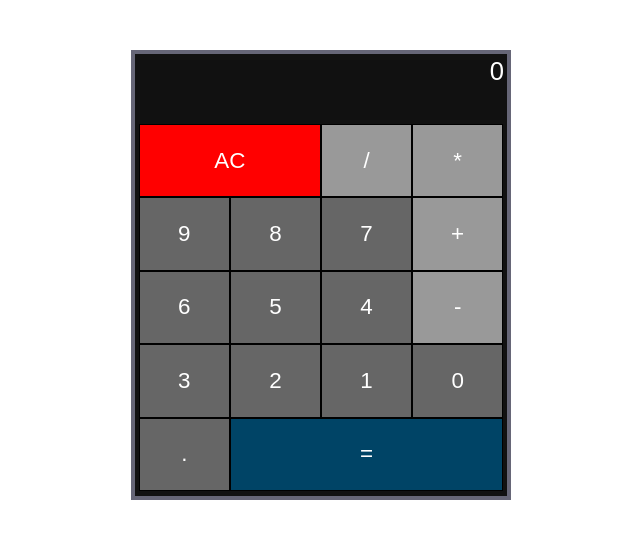
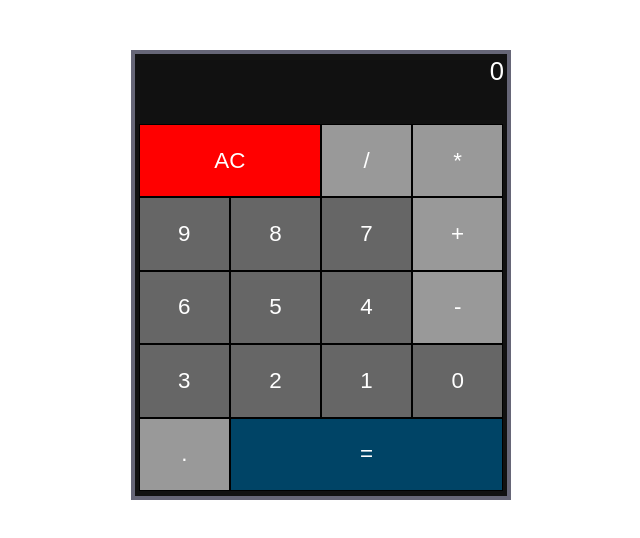
Before and after one commit to donjosef/React-calculator, a React (Create React App) app: page / in a window 1280 px wide. Shown: the top 538 px of the page, without its empty margins (319-959 px from the left). Built offline with nearby package versions, Linux system fonts and the light colour scheme.

Commit message:
change type from 'point' to 'operator'

```diff
--- a/src/components/Commands/Commands.js
+++ b/src/components/Commands/Commands.js
@@ -17,7 +17,7 @@ const calcCommands = [
     {type: 'numb', value: '2'},
     {type: 'numb', value: '1'},
     {type: 'numb', value: '0'},
-    {type: 'point', value: '.'},
+    {type: 'operator', value: '.'},
     {type: 'success', value: '='},
 ];
 
```
